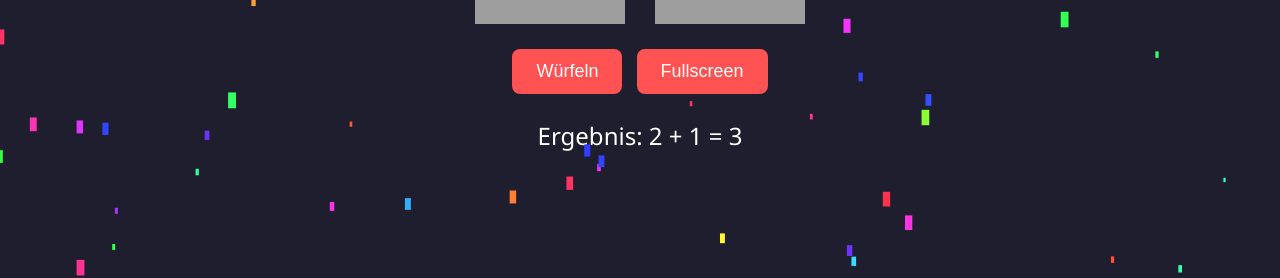
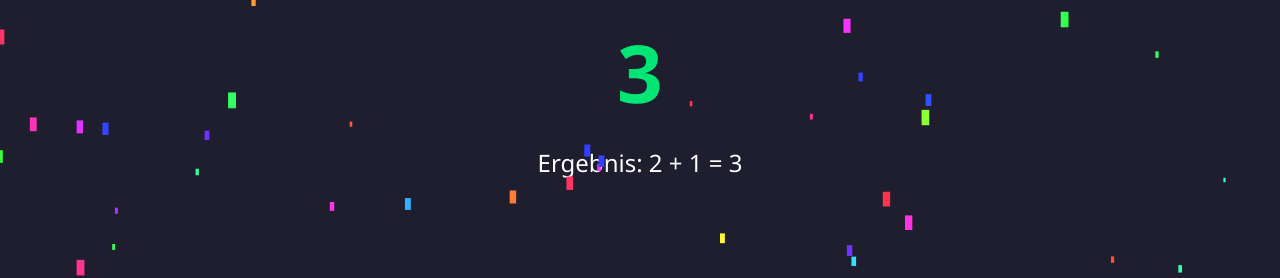
Before and after one commit to Mochi-webdev/Slot, a plain HTML site: page index.html in a window 1280 px wide. Both pictures are taken after a click on the button "Würfeln". Shown: the part 387-665 px from the top of the page. Drawn offline with Linux system fonts and the light colour scheme; grey boxes are pictures that could not be loaded.

Commit message:
Update index.html

```diff
--- a/index.html
+++ b/index.html
@@ -2,7 +2,7 @@
 <html lang="de">
 <head>
   <meta charset="UTF-8">
-  <title></title> <!-- Kein sichtbarer Titel im Browser -->
+  <title></title>
   <meta name="viewport" content="width=device-width, initial-scale=1.0, orientation=landscape">
   <style>
     body {
@@ -35,6 +35,10 @@
       transition: transform 0.2s;
     }
 
+    .buttons {
+      margin-bottom: 10px;
+    }
+
     button {
       padding: 12px 24px;
       font-size: 18px;
@@ -53,6 +57,14 @@
     #result {
       margin-top: 20px;
       font-size: 1.5rem;
+    }
+
+    #big-sum {
+      font-size: 5rem;
+      font-weight: bold;
+      color: #00e676;
+      display: none;
+      margin-top: 20px;
     }
 
     canvas {
@@ -94,8 +106,12 @@
       <img id="dice1" class="dice" src="https://upload.wikimedia.org/wikipedia/commons/1/1b/Alea_1.png" alt="Würfel 1">
       <img id="dice2" class="dice" src="https://upload.wikimedia.org/wikipedia/commons/1/1b/Alea_1.png" alt="Würfel 2">
     </div>
-    <button onclick="rollDice()">Würfeln</button>
-    <button onclick="toggleFullscreen()">Fullscreen</button>
+
+    <div class="buttons" id="buttons">
+      <button onclick="rollDice()">Würfeln</button>
+    </div>
+
+    <div id="big-sum">12</div>
     <div id="result"></div>
   </div>
 
@@ -117,13 +133,23 @@
       const dice1 = document.getElementById("dice1");
       const dice2 = document.getElementById("dice2");
       const result = document.getElementById("result");
+      const bigSum = document.getElementById("big-sum");
+      const buttons = document.getElementById("buttons");
+
+      // Buttons ausblenden
+      buttons.style.display = "none";
+      result.textContent = "";
+      bigSum.style.display = "none";
 
       let counter = 0;
       const maxSpins = 10;
 
+      let r1 = 1;
+      let r2 = 1;
+
       const interval = setInterval(() => {
-        const r1 = Math.floor(Math.random() * 6) + 1;
-        const r2 = Math.floor(Math.random() * 6) + 1;
+        r1 = Math.floor(Math.random() * 6) + 1;
+        r2 = Math.floor(Math.random() * 6) + 1;
 
         dice1.src = getDicePath(r1);
         dice2.src = getDicePath(r2);
@@ -137,21 +163,20 @@
           dice1.style.transform = 'rotate(0deg)';
           dice2.style.transform = 'rotate(0deg)';
           const sum = r1 + r2;
+
           result.textContent = `Ergebnis: ${r1} + ${r2} = ${sum}`;
+          bigSum.textContent = sum;
+          bigSum.style.display = "block";
           launchConfetti();
+
+          // Nach 2 Sekunden alles zurücksetzen
+          setTimeout(() => {
+            bigSum.style.display = "none";
+            result.textContent = "";
+            buttons.style.display = "block";
+          }, 2000);
         }
       }, 100);
-    }
-
-    function toggleFullscreen() {
-      const docElm = document.documentElement;
-      if (!document.fullscreenElement) {
-        docElm.requestFullscreen().catch(err => {
-          alert(`Vollbildmodus konnte nicht aktiviert werden: ${err.message}`);
-        });
-      } else {
-        document.exitFullscreen();
-      }
     }
 
     // 🎉 Konfetti Effekt
```
